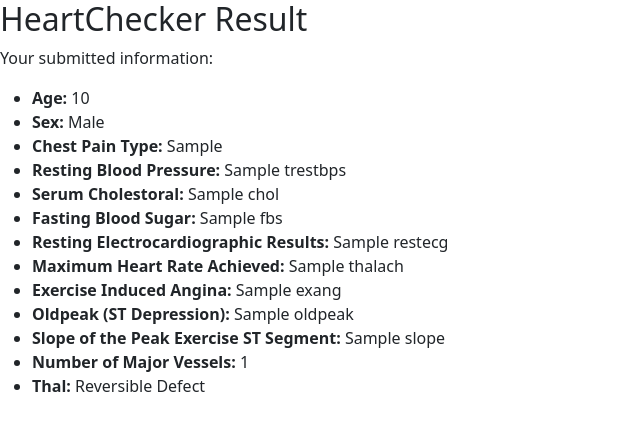
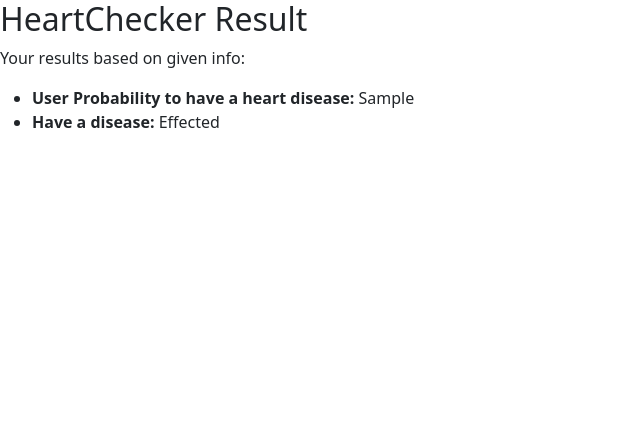
Before and after one commit to Trinadhreddy1184/HeartChecker, a Flask app: template templates/result.html in a window 1280 px wide. Shown: the top 431 px of the page, without its empty margins (0-640 px from the left). Run offline with Flask 3, Linux system fonts and the light colour scheme; the template is opened without the code that fills it: most values are stand-ins (such as "Sample title", 1, 10 or a date in 2020).

Commit message:
some ml code modification but not anticipated8

```diff
--- a/app.py
+++ b/app.py
@@ -70,12 +70,17 @@ def result():
         # Call the predict method with the numpy array
         prediction = ml_instance.predict(user_input_array)[0]
         print(prediction)
-        usr_probability = ml_instance.predict_proba(user_input_array)[0]
-        print(format(usr_probability*100,'.2f'))
+        usr_probability = format( ml_instance.predict_proba(user_input_array)[0] * 100,".2f")
+        print(usr_probability)
+        deviations = ml_instance.calculate_attribute_deviations(
+            pd.DataFrame(user_input_array, columns=ml_instance.feature_names))
+        print('Attribute Deviations:')
+        for attribute, deviation in deviations.items():
+            print(f'{attribute}: {str(deviation).split("    ")[1]}')
         #write ml implementation
         # Render the result template with user input and predictions
-        features_test = ml_instance.df.drop('target', axis=1)
-        target_test = ml_instance.df['target']
+        #features_test = ml_instance.df.drop('target', axis=1)
+        #target_test = ml_instance.df['target']
         #X_train, X_test, y_train, y_test = train_test_split(features_test, target_test, test_size=0.2, random_state=10)
         #predictions = ml_instance.predict(X_test)
         #print(predictions)
@@ -88,13 +93,7 @@ def result():
 
 
 
-        return render_template('result.html', age=user_input['age'], sex=user_input['sex'],
-                                cp=user_input['cp'], trestbps=user_input['trestbps'],
-                                chol=user_input['chol'], fbs=user_input['fbs'],
-                                restecg=user_input['restecg'], thalach=user_input['thalach'],
-                                exang=user_input['exang'], oldpeak=user_input['oldpeak'],
-                                slope=user_input['slope'], num_major_vessels=user_input['num_major_vessels'],
-                                thal=user_input['thal'])
+        return render_template('result.html', prediction =prediction,usr_probability=usr_probability)
 
     return "Method not allowed"
 
--- a/templates/result.html
+++ b/templates/result.html
@@ -16,21 +16,10 @@
 <div class="main-section">
     <div class="result-container">
         <h2>HeartChecker Result</h2>
-        <p>Your submitted information:</p>
+        <p>Your results based on given info:</p>
         <ul>
-            <li><strong>Age:</strong> {{ age }}</li>
-            <li><strong>Sex:</strong> {% if sex == 0 %} Female {% else %} Male {% endif %}</li>
-            <li><strong>Chest Pain Type:</strong> {{ cp }}</li>
-            <li><strong>Resting Blood Pressure:</strong> {{ trestbps }}</li>
-            <li><strong>Serum Cholestoral:</strong> {{ chol }}</li>
-            <li><strong>Fasting Blood Sugar:</strong> {{ fbs }}</li>
-            <li><strong>Resting Electrocardiographic Results:</strong> {{ restecg }}</li>
-            <li><strong>Maximum Heart Rate Achieved:</strong> {{ thalach }}</li>
-            <li><strong>Exercise Induced Angina:</strong> {{ exang }}</li>
-            <li><strong>Oldpeak (ST Depression):</strong> {{ oldpeak }}</li>
-            <li><strong>Slope of the Peak Exercise ST Segment:</strong> {{ slope }}</li>
-            <li><strong>Number of Major Vessels:</strong> {{ num_major_vessels }}</li>
-            <li><strong>Thal:</strong> {% if thal == 0 %} Normal {% elif thal == 1 %} Fixed Defect {% else %} Reversible Defect {% endif %}</li>
+            <li><strong>User Probability to have a heart disease:</strong> {{ usr_probability }}</li>
+            <li><strong>Have a disease:</strong> {% if prediction == 0 %} Not effected {% else %} Effected {% endif %}</li>
         </ul>
     </div>
 </div>
```
